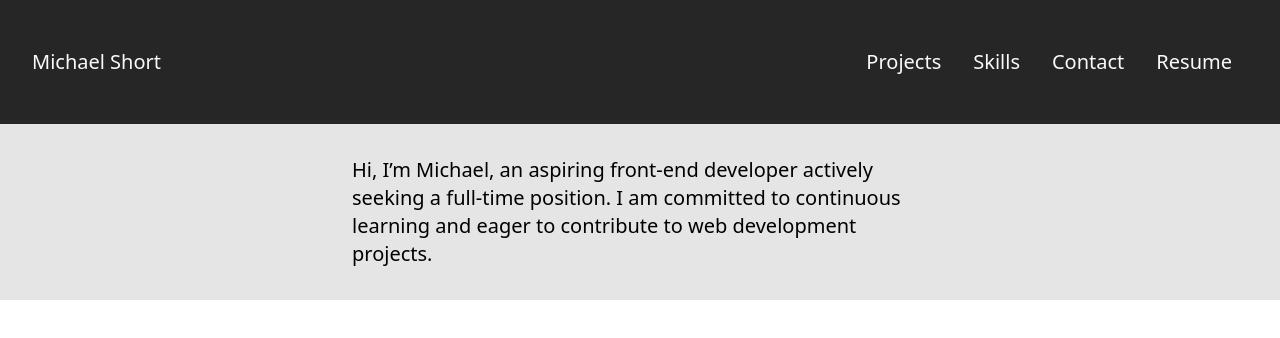
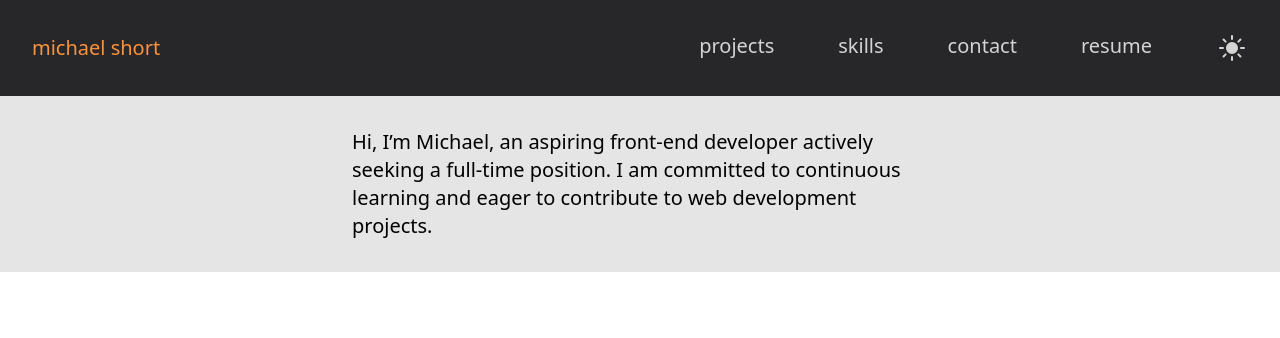
Before and after one commit to mshortcodes/portfolio-website, a website built with Vite: page index.html in a window 1280 px wide. Built offline with nearby package versions, Linux system fonts and the light colour scheme.

Commit message:
Add header

```diff
--- a/index.html
+++ b/index.html
@@ -7,43 +7,56 @@
 		<title>Portfolio Website</title>
 	</head>
 	<body>
-		<header
-			class="flex items-center justify-between bg-neutral-800 p-8 text-xl text-neutral-50">
-			<div>Michael Short</div>
-			<div>
-				<ul class="flex items-center">
+		<header class="flex items-center justify-between bg-zinc-800 text-xl">
+			<div class="p-8 font-medium text-orange-400">michael short</div>
+			<nav>
+				<ul class="hidden md:flex">
 					<li
-						class="hidden cursor-pointer p-4 transition-colors duration-300 hover:text-green-600 md:inline-block">
-						Projects
+						class="cursor-pointer p-8 text-neutral-300 transition-colors duration-300 hover:bg-zinc-900 hover:text-neutral-50">
+						projects
 					</li>
 					<li
-						class="hidden cursor-pointer p-4 transition-colors duration-300 hover:text-green-600 md:inline-block">
-						Skills
+						class="cursor-pointer p-8 text-neutral-300 transition-colors duration-300 hover:bg-zinc-900 hover:text-neutral-50">
+						skills
 					</li>
 					<li
-						class="hidden cursor-pointer p-4 transition-colors duration-300 hover:text-green-600 md:inline-block">
-						Contact
+						class="cursor-pointer p-8 text-neutral-300 transition-colors duration-300 hover:bg-zinc-900 hover:text-neutral-50">
+						contact
 					</li>
 					<li
-						class="hidden cursor-pointer p-4 transition-colors duration-300 hover:text-green-600 md:inline-block">
-						Resume
+						class="cursor-pointer p-8 text-neutral-300 transition-colors duration-300 hover:bg-zinc-900 hover:text-neutral-50">
+						resume
 					</li>
-					<li class="inline-block cursor-pointer md:hidden">
+					<li>
+						<button
+							class="p-8 text-neutral-300 transition-colors duration-300 hover:bg-zinc-900 hover:text-neutral-50">
+							<svg
+								xmlns="http://www.w3.org/2000/svg"
+								viewBox="0 0 24 24"
+								fill="currentColor"
+								class="w-8">
+								<path
+									d="M12 2.25a.75.75 0 0 1 .75.75v2.25a.75.75 0 0 1-1.5 0V3a.75.75 0 0 1 .75-.75ZM7.5 12a4.5 4.5 0 1 1 9 0 4.5 4.5 0 0 1-9 0ZM18.894 6.166a.75.75 0 0 0-1.06-1.06l-1.591 1.59a.75.75 0 1 0 1.06 1.061l1.591-1.59ZM21.75 12a.75.75 0 0 1-.75.75h-2.25a.75.75 0 0 1 0-1.5H21a.75.75 0 0 1 .75.75ZM17.834 18.894a.75.75 0 0 0 1.06-1.06l-1.59-1.591a.75.75 0 1 0-1.061 1.06l1.59 1.591ZM12 18a.75.75 0 0 1 .75.75V21a.75.75 0 0 1-1.5 0v-2.25A.75.75 0 0 1 12 18ZM7.758 17.303a.75.75 0 0 0-1.061-1.06l-1.591 1.59a.75.75 0 0 0 1.06 1.061l1.591-1.59ZM6 12a.75.75 0 0 1-.75.75H3a.75.75 0 0 1 0-1.5h2.25A.75.75 0 0 1 6 12ZM6.697 7.757a.75.75 0 0 0 1.06-1.06l-1.59-1.591a.75.75 0 0 0-1.061 1.06l1.59 1.591Z" />
+							</svg>
+						</button>
+					</li>
+				</ul>
+				<button
+					class="p-8 text-neutral-300 transition-colors duration-300 hover:bg-zinc-900 hover:text-neutral-50 md:hidden">
 					<svg
 						xmlns="http://www.w3.org/2000/svg"
 						fill="none"
 						viewBox="0 0 24 24"
 						stroke-width="1.5"
 						stroke="currentColor"
-							class="w-8 text-neutral-50 transition-colors duration-300 hover:text-green-600">
+						class="w-8">
 						<path
 							stroke-linecap="round"
 							stroke-linejoin="round"
 							d="M3.75 6.75h16.5M3.75 12h16.5m-16.5 5.25h16.5" />
 					</svg>
-					</li>
-				</ul>
-			</div>
+				</button>
+			</nav>
 		</header>
 
 		<main>
```
Lines whose indentation alone changed are shown as unchanged.
